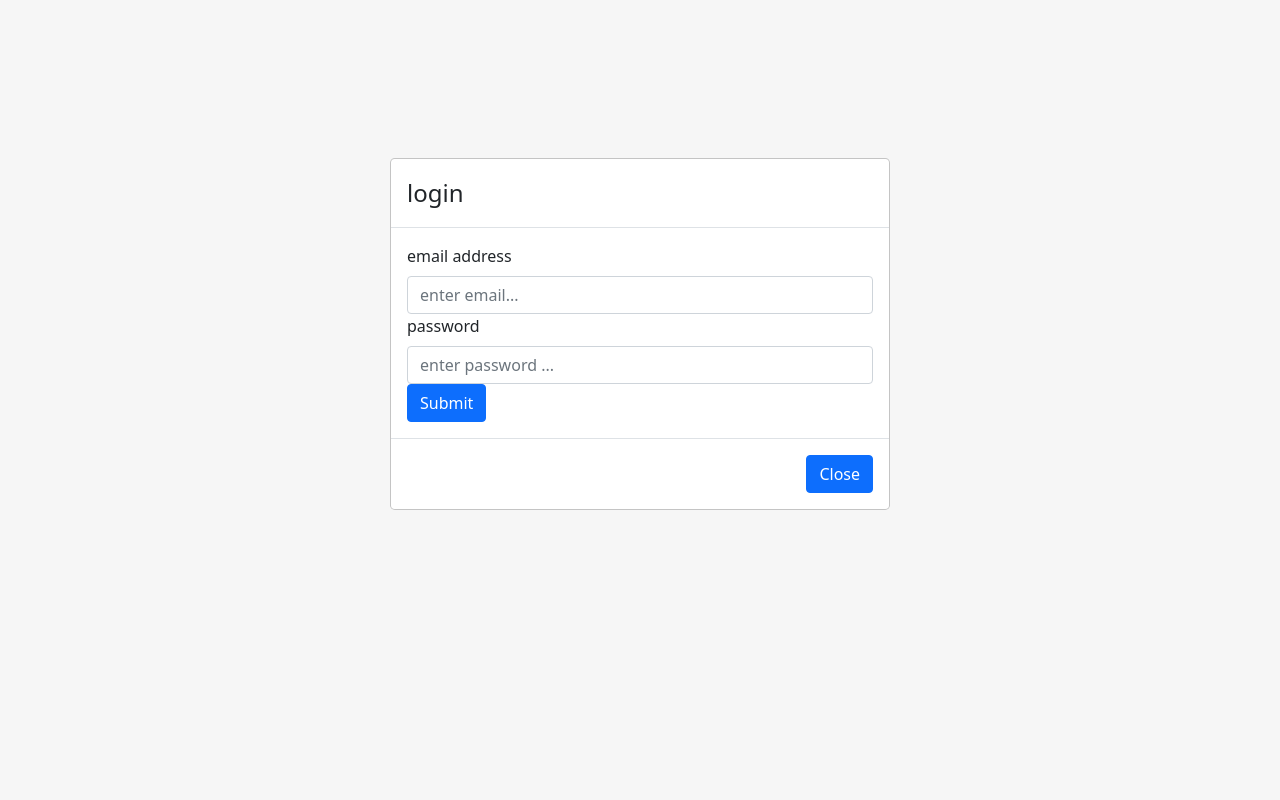
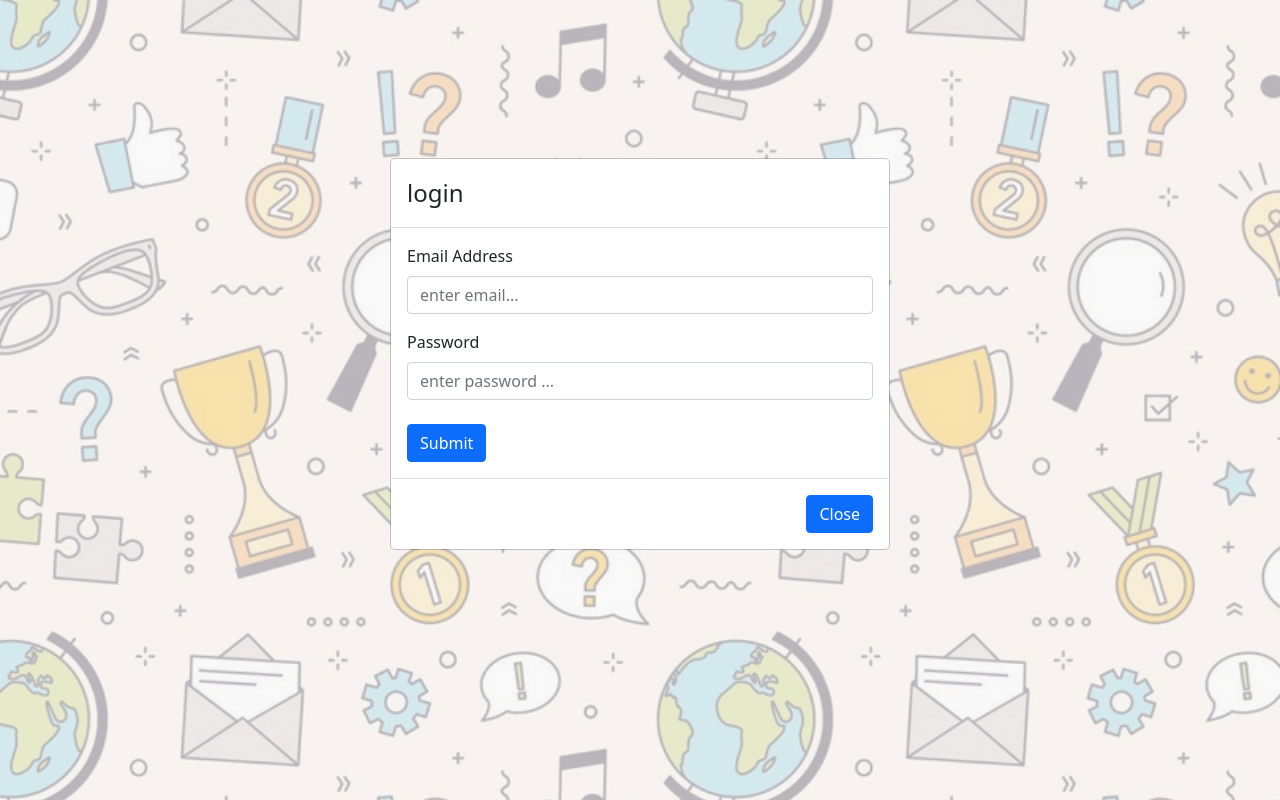
Before and after one commit to cmr33-cloud/project-3-group-3-frontend, a React (Create React App) app: page / in a window 1280 px wide. Both pictures are taken after a click on the button "Login". Built offline with nearby package versions, Linux system fonts and the light colour scheme.

Commit message:
Updated modal and login page

```diff
--- a/src/index.css
+++ b/src/index.css
@@ -34,7 +34,6 @@
   .game-mode-options-custom{
     @apply motion-safe:hover:scale-105 text-black hover:text-white hover:bg-yellow-500 hover:border-double hover:border-white hover:border-8 hover:font-bold
   }
-
   .custom-nav {
     @apply p-2 top-0 left-0 bg-gray-300 z-10;
   }
@@ -77,6 +76,7 @@
   .sent-other {
     text-align: right;
   }
+
 }
 
 
--- a/src/pages/login/index.js
+++ b/src/pages/login/index.js
@@ -1,4 +1,4 @@
-import "../../styles/login.css";
+import "../../Styles/Login.css";
 import React, { useState } from "react";
 import {Modal, Button, Form} from "react-bootstrap";
 import "bootstrap/dist/css/bootstrap.min.css";
@@ -50,7 +50,7 @@ const Login = () => {
   return (
 
     <>
-    <Modal show={show}>
+    <Modal className="modal" show={show}>
       <Modal.Header>
         <Modal.Title>
             {activeModal && activeModal.title}
@@ -59,12 +59,13 @@ const Login = () => {
       <Modal.Body>
         <Form onSubmit = {handleSubmit}>
           <Form.Group>
-            <Form.Label> email address</Form.Label>
-            <Form.Control type="email" placeholder = "enter email..."></Form.Control>
-            {activeModal && activeModal.title === 'register' ? <><Form.Label> name </Form.Label>
-            <Form.Control type='text' placeholder = 'name'></Form.Control></> : ''}
-            <Form.Label> password </Form.Label>
-            <Form.Control type='password' placeholder = 'enter password ...'></Form.Control>
+            <Form.Label> Email Address</Form.Label>
+            <Form.Control className="mb-3" type="email" placeholder = "enter email..."></Form.Control>
+            {activeModal && activeModal.title === 'register' ? <><Form.Label> Name </Form.Label>
+            <Form.Control className="mb-3" type='text' placeholder = 'name'></Form.Control></> : ''}
+            <Form.Label> Password </Form.Label>
+            <Form.Control className="mb-0" type='password' placeholder = 'enter password ...'></Form.Control>
+            <br/>
             <Button type='submit'>Submit</Button>
           </Form.Group>
         </Form>
--- a/src/styles/login.css
+++ b/src/styles/login.css
@@ -95,5 +95,11 @@
     position: relative;
     height: 100vh;
     width: 100%;
+    background-image: url("../images/quiz_background.png");
+    background-size: cover;
+}
 
+.modal {
+    background-image: url("../images/quiz_background.png");
+    background-size: cover;
 }
```
Also changed, not shown: src/images/quiz_background.png (added).
